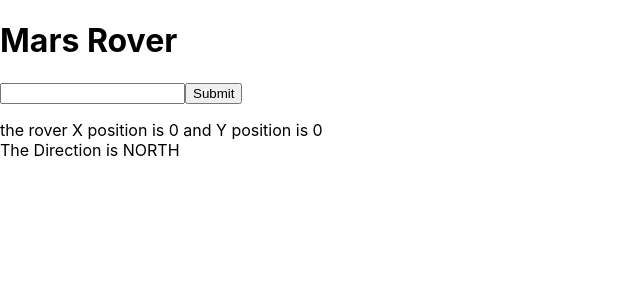
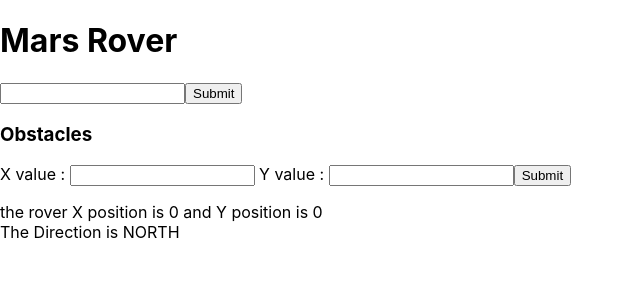
Before and after one commit to Nour-eldin-125/Mars-Rover_react-redux, a React (Create React App) app: page / in a window 1280 px wide. Shown: the top 300 px of the page, without its empty margins (0-640 px from the left). Built offline with nearby package versions, Linux system fonts and the light colour scheme.

Commit message:
creating obstacles input

```diff
--- a/src/App.js
+++ b/src/App.js
@@ -2,13 +2,15 @@ import logo from './logo.svg';
 import './App.css';
 import Rover from './components/Rover';
 import InputDirection from './components/InputDirection';
-
+import Obstacles from './components/Obstacles';
 
 function App() {
   return (
     <>
       <h1>Mars Rover</h1>
       <InputDirection />
+      <br/>
+      <Obstacles />
       <Rover />
     </>
   );
--- /dev/null
+++ b/src/components/Obstacles.js
@@ -0,0 +1,19 @@
+import React from "react";
+
+class Obstacles extends React.Component {
+
+    render() {
+        return (
+            <>
+                <h3>Obstacles</h3>
+                <label>X value : </label>
+                <input type="text"  id="inp_obstacle_x"/>
+                <label> Y value : </label>
+                <input type="text"  id="inp_obstacle_y"/>
+                <button onClick= {() => {this.checkData()}}>Submit</button>
+            </>
+        )
+    }
+}
+
+export default Obstacles;
```
